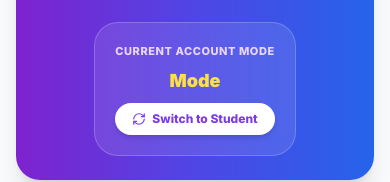
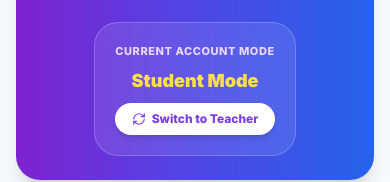
Before and after one commit to cmmanikandan/mexo-quiz, a React (Vite) app: page /profile in a window 390 px wide. Shown: the part 313-495 px from the top of the page. Built offline with nearby package versions, Linux system fonts and the light colour scheme; no server answers; the database is empty; sample sign-in values are in the browser's storage.

Commit message:
feat: complete MEXO Quiz UI/UX redesign, 5-item mobile bottom nav, Profile & Activity routes, and single account role mode switching

```diff
--- a/src/pages/profile/ProfilePage.tsx
+++ b/src/pages/profile/ProfilePage.tsx
@@ -24,7 +24,7 @@ export const ProfilePage: React.FC = () => {
   useDocumentTitle('User Profile & Capabilities — MEXO Quiz');
   const navigate = useNavigate();
   const { profile, user, signOut } = useAuth();
-  const { currentMode, toggleRoleMode } = useRole();
+  const { activeRole, switchRole } = useRole();
 
   const currentUserId = profile?.id || user?.id || '';
   const attempts = attemptService.getUserAttempts(currentUserId);
@@ -75,14 +75,14 @@ export const ProfilePage: React.FC = () => {
         {/* Mode Switcher */}
         <div className="bg-white/10 backdrop-blur-md p-5 rounded-3xl border border-white/20 text-center space-y-2 shrink-0">
           <p className="text-[11px] font-extrabold uppercase text-purple-200 tracking-wider">Current Account Mode</p>
-          <p className="text-lg font-black capitalize text-yellow-300">{currentMode} Mode</p>
+          <p className="text-lg font-black capitalize text-yellow-300">{activeRole} Mode</p>
 
           <button
-            onClick={toggleRoleMode}
+            onClick={() => switchRole(activeRole === 'student' ? 'teacher' : 'student')}
             className="w-full px-4 py-2 rounded-2xl bg-white text-[#7C3AED] hover:bg-purple-50 font-extrabold text-xs shadow-md transition-all cursor-pointer flex items-center justify-center space-x-1.5"
           >
             <RefreshCw className="w-3.5 h-3.5" />
-            <span>Switch to {currentMode === 'student' ? 'Teacher' : 'Student'}</span>
+            <span>Switch to {activeRole === 'student' ? 'Teacher' : 'Student'}</span>
           </button>
         </div>
       </div>
```
